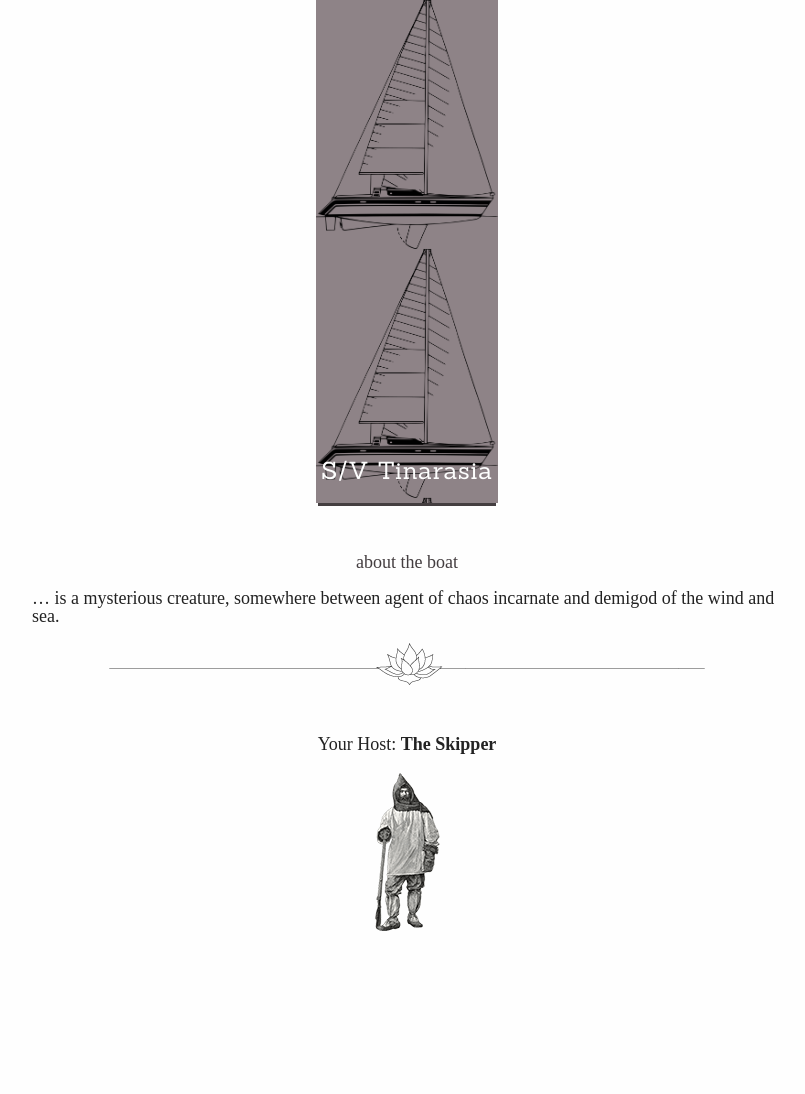
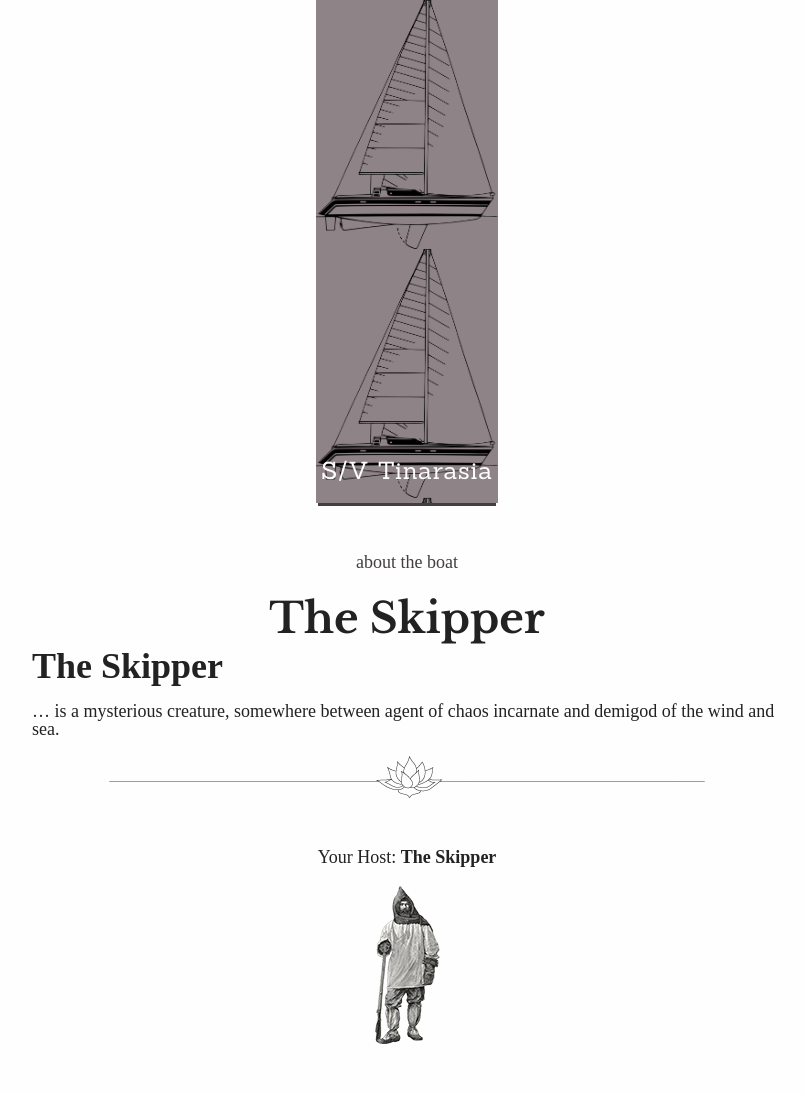
Before and after one commit to tinarasia/sailing-web, a Jekyll site: the page built from crew/the_skipper.md, in a window 1280 px wide. Shown: the whole page, without its empty margins (233-1038 px from the left). Built offline with Jekyll 4.4.1, drawn with Linux system fonts in a browser that asks for light colours; our own code applies the rules of GitHub Pages for plain Markdown files; before the commit the page ends 981 px from its top, so only the background shows below that.

Commit message:
fixed page headline

```diff
--- a/crew/the_skipper.md
+++ b/crew/the_skipper.md
@@ -1,5 +1,6 @@
 ---
 layout: page
 ---
+# The Skipper
 ... is a mysterious creature, somewhere between agent of chaos incarnate and
 demigod of the wind and sea.
```
